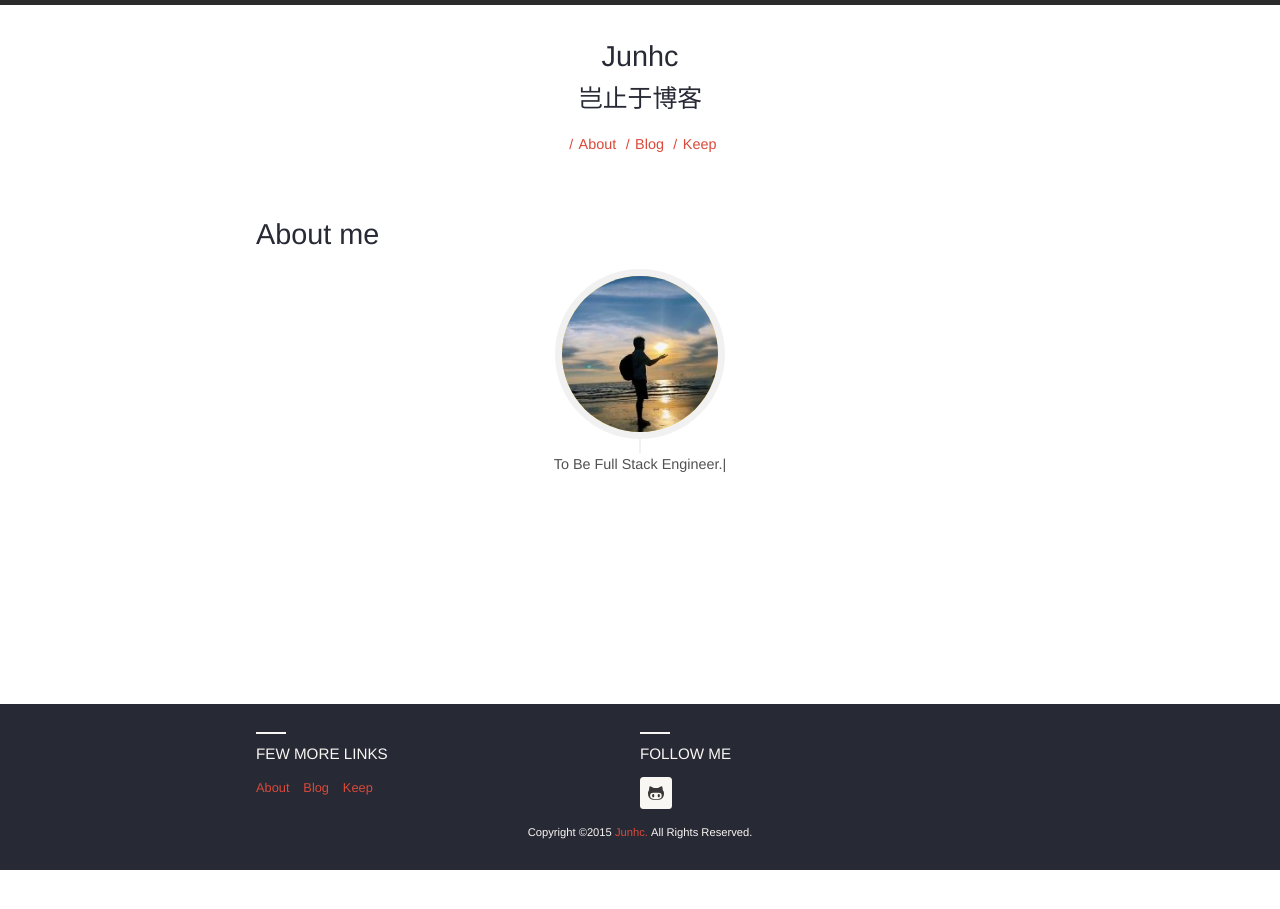
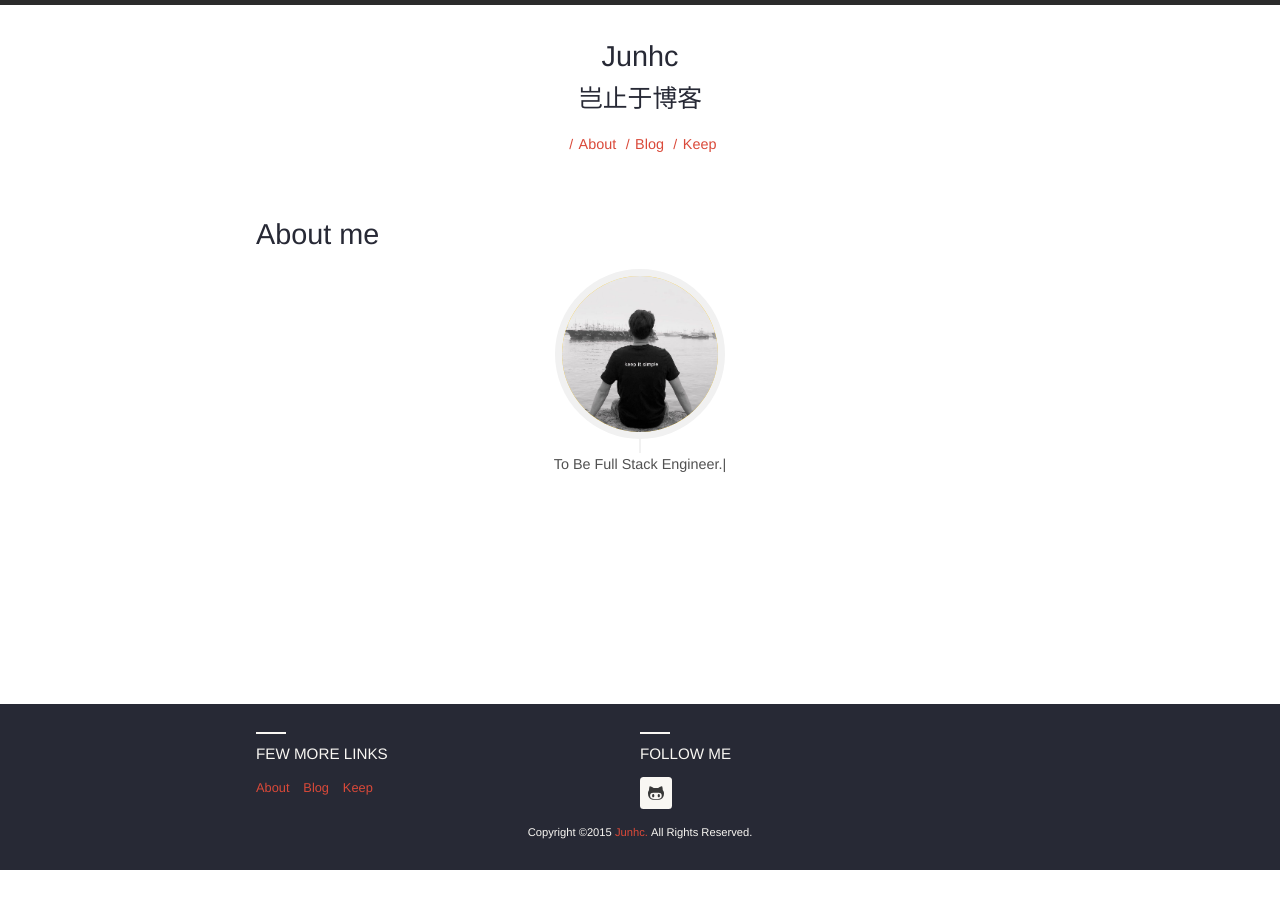
Before and after one commit to junhc/junhc.github.io, a Jekyll site: the page built from about.html, in a window 1280 px wide. Built offline with Jekyll 4.4.1, drawn with Linux system fonts in a browser that asks for light colours; Markdown is read by kramdown in place of the engine named in the settings.

Commit message:
更新头像

```diff
--- a/about.html
+++ b/about.html
@@ -7,7 +7,7 @@ permalink: about
 <ul class="timeline">
 	<li class="timeline-inverted">
 	    <div class="timeline-image">
-	        <img class="img-circle img-responsive" src="/assets/css/images/user.jpg" alt="">
+	        <img class="img-circle img-responsive" src="/assets/img/user.jpeg" alt="">
 	    </div>
 	    <div class="timeline-panel">
 	        <div class="timeline-heading">
```
Also changed, not shown: assets/css/images/user.jpg (deleted), assets/img/user.jpeg (added), favicon.ico.
